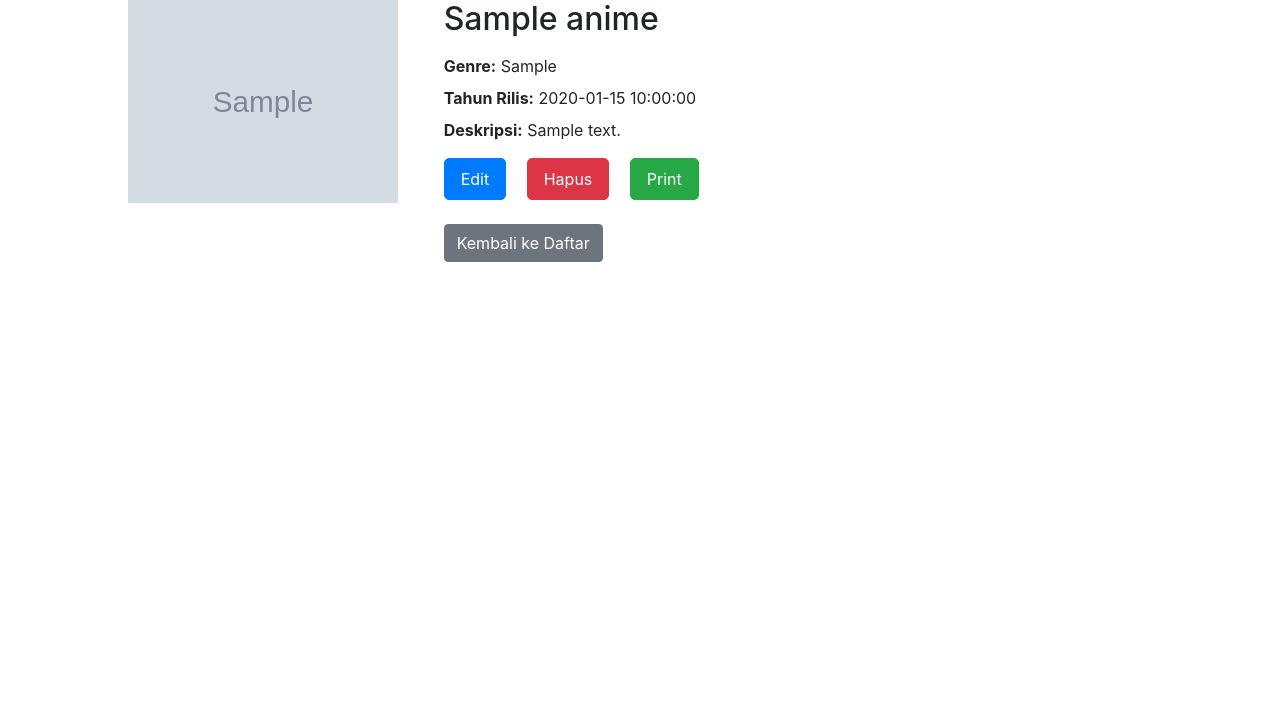
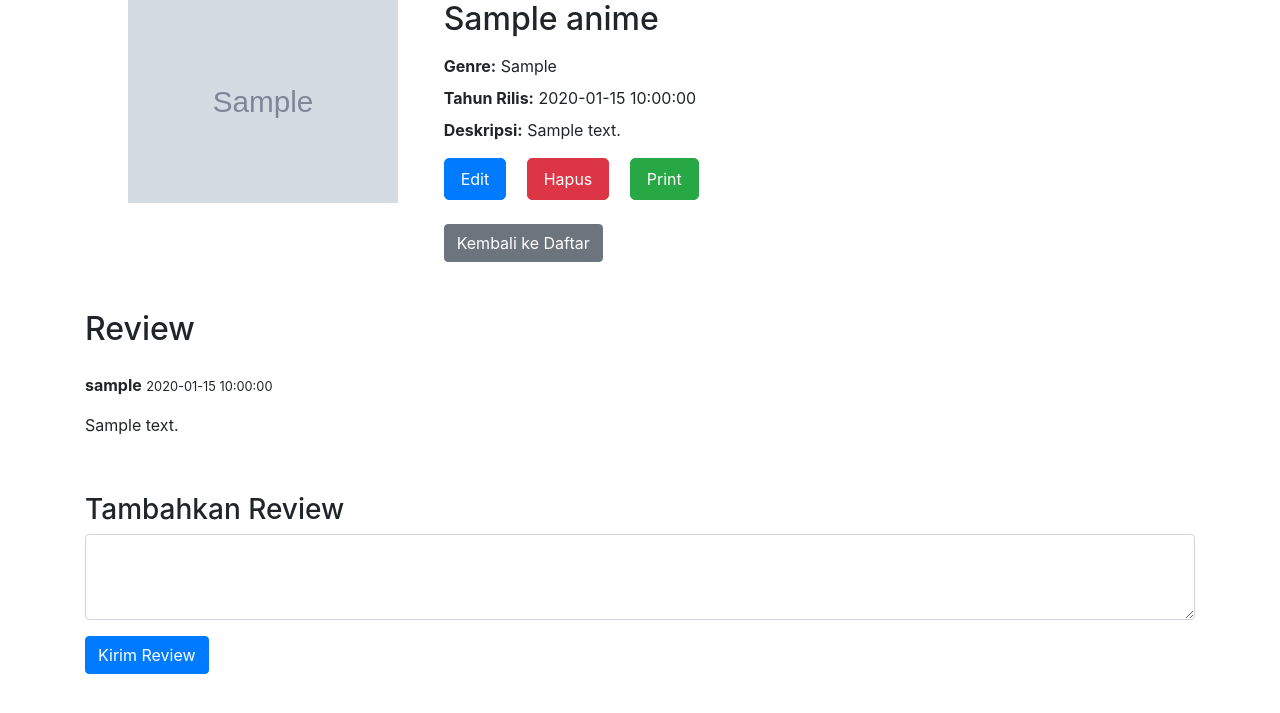
Before and after one commit to mujaddidfa/animearch, a PHP site: page /detail.php?id=1 in a window 1280 px wide. Shown: the part 40-753 px from the top of the page. Run offline with PHP 8.4, Linux system fonts and the light colour scheme; the visitor is signed in with stand-in values (Sample User, id 1); tables that the repository leaves empty or names only in its code hold one stand-in row (values such as "Sample post"); grey boxes marked "Sample" are stand-in pictures.

Commit message:
add review feature

```diff
--- a/detail.php
+++ b/detail.php
@@ -12,6 +12,22 @@ if (!$row) {
 }
 
 session_start();
+
+$review_result = mysqli_query($con, "SELECT * FROM reviews WHERE anime_id='$id' ORDER BY created_at DESC");
+
+if (isset($_POST['submit_review'])) {
+    $username = $_SESSION['iduser'];
+    $review = $_POST['review'];
+    $created_at = date('Y-m-d H:i:s');
+
+    $insert_review = mysqli_query($con, "INSERT INTO reviews (anime_id, username, review, created_at) VALUES ('$id', '$username', '$review', '$created_at')");
+
+    if ($insert_review) {
+        echo "<script>alert('Review berhasil ditambahkan'); window.location.href='detail.php?id=$id';</script>";
+    } else {
+        echo "<script>alert('Gagal menambahkan review'); window.location.href='detail.php?id=$id';</script>";
+    }
+}
 ?>
 
 <html>
@@ -57,6 +73,16 @@ session_start();
             color: white;
             border-radius: 5px;
         }
+        .review-container {
+            margin-top: 2em;
+        }
+        .review {
+            border-bottom: 1px solid #ccc;
+            padding: 1em 0;
+        }
+        .review:last-child {
+            border-bottom: none;
+        }
     </style>
 </head>
 
@@ -82,6 +108,26 @@ session_start();
                 <a href="index.php" class="btn btn-secondary">Kembali ke Daftar</a>
             </div>
         </div>
+        <div class="review-container">
+            <h2>Review</h2>
+            <?php while ($review = mysqli_fetch_assoc($review_result)): ?>
+                <div class="review">
+                    <p><strong><?php echo $review['username']; ?></strong> <small><?php echo $review['created_at']; ?></small></p>
+                    <p><?php echo $review['review']; ?></p>
+                </div>
+            <?php endwhile; ?>
+        </div>
+        <div class="mt-4">
+            <h3>Tambahkan Review</h3>
+            <form method="POST" action="detail.php?id=<?php echo $id; ?>">
+                <div class="form-group">
+                    <textarea name="review" class="form-control" rows="3" required></textarea>
+                </div>
+                <div class="form-group">
+                    <button type="submit" name="submit_review" class="btn btn-primary">Kirim Review</button>
+                </div>
+            </form>
+        </div>
     </div>
 </body>
 
```
